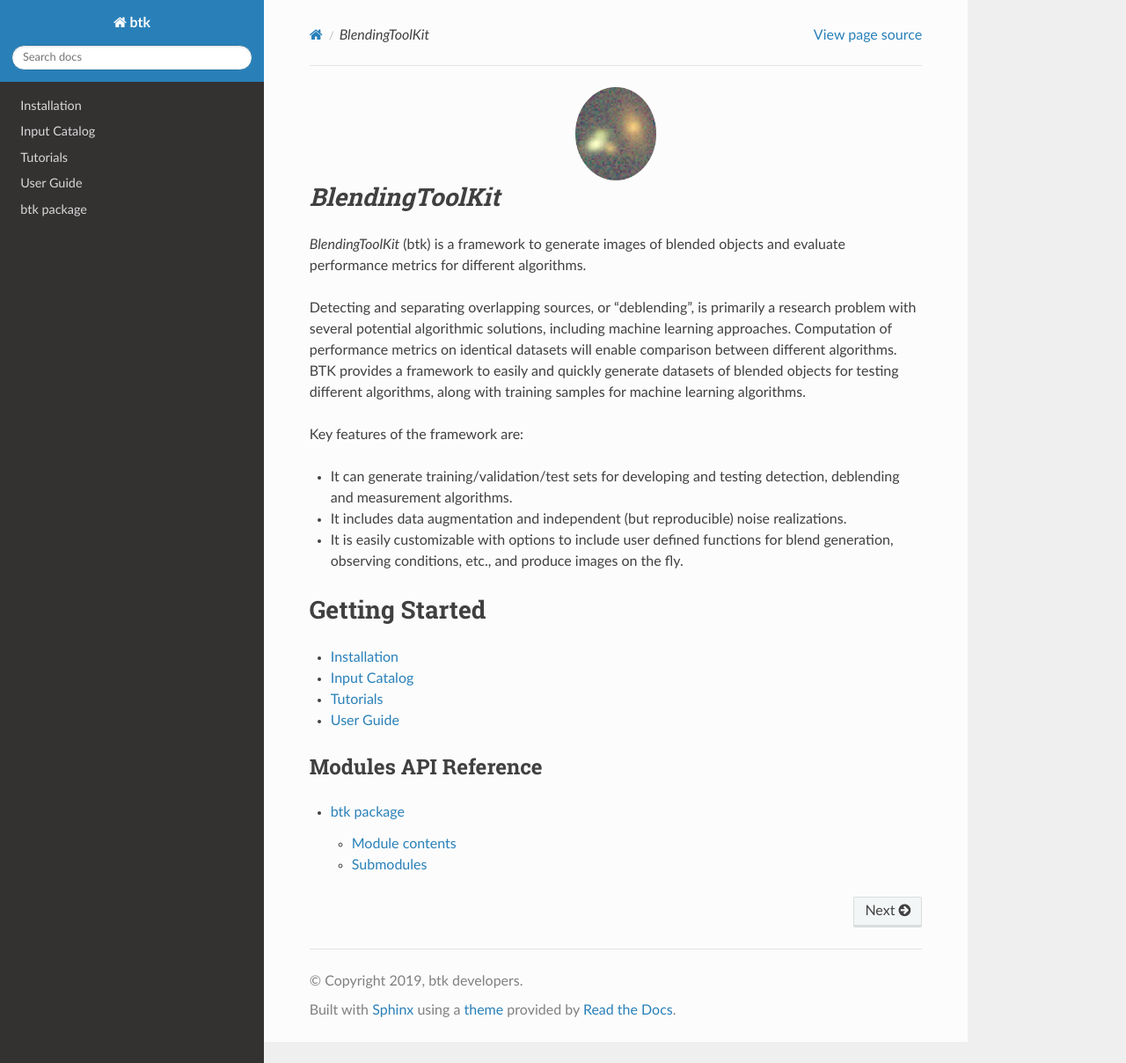
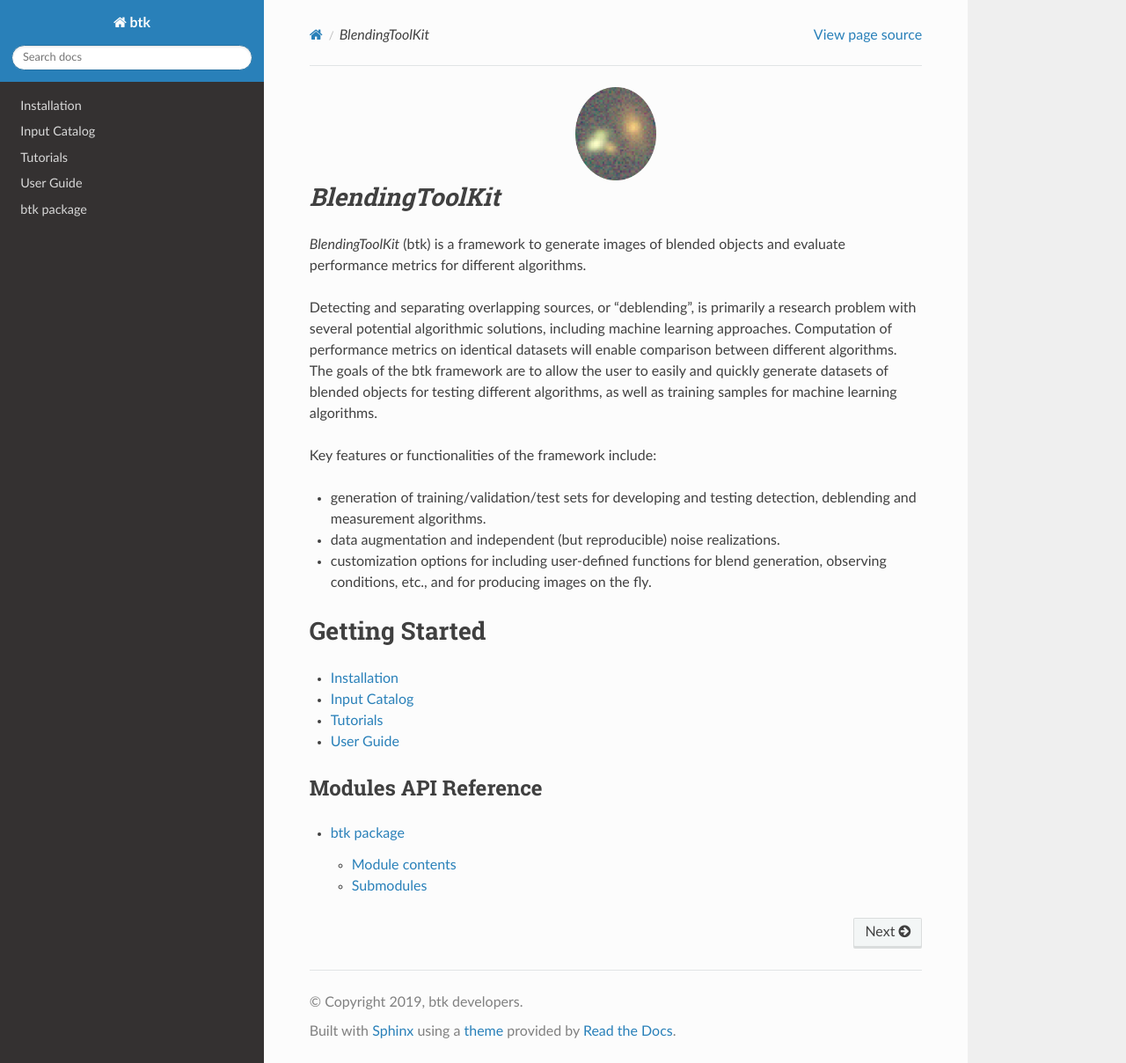
Before and after one commit to LSSTDESC/BlendingToolKit, a Sphinx documentation site: the page built from docs/source/index.rst, in a window 1280 px wide and 1208 px high. Shown: the whole window at 88% size. Built offline with Sphinx 7.4.7 and the Read the Docs theme 2.0.0, drawn with Linux system fonts in a browser that asks for light colours.

Commit message:
Minor editorial changes for clarity.

```diff
--- a/docs/source/index.rst
+++ b/docs/source/index.rst
@@ -14,13 +14,13 @@
 *BlendingToolKit* (btk) is a framework to generate images of blended objects and
 evaluate performance metrics for different algorithms.
 
-Detecting and separating overlapping sources, or "deblending", is primarily a research problem with several potential algorithmic solutions, including machine learning approaches. Computation of performance metrics on identical datasets will enable comparison between different algorithms. BTK provides a framework to easily and quickly generate datasets of blended objects for testing different algorithms, along with training samples for machine learning algorithms.
+Detecting and separating overlapping sources, or "deblending", is primarily a research problem with several potential algorithmic solutions, including machine learning approaches. Computation of performance metrics on identical datasets will enable comparison between different algorithms. The goals of the btk framework are to allow the user to easily and quickly generate datasets of blended objects for testing different algorithms, as well as training samples for machine learning algorithms.
 
-Key features of the framework are:
+Key features or functionalities of the framework include:
 
-* It can generate training/validation/test sets for developing and testing detection, deblending and measurement algorithms.
-* It includes data augmentation and independent (but reproducible) noise realizations.
-* It is easily customizable with options to include user defined functions for blend generation, observing conditions, etc., and produce images on the fly.
+* generation of training/validation/test sets for developing and testing detection, deblending and measurement algorithms.
+* data augmentation and independent (but reproducible) noise realizations.
+* customization options for including user-defined functions for blend generation, observing conditions, etc., and for producing images on the fly.
 
 Getting Started
 ==================
```
